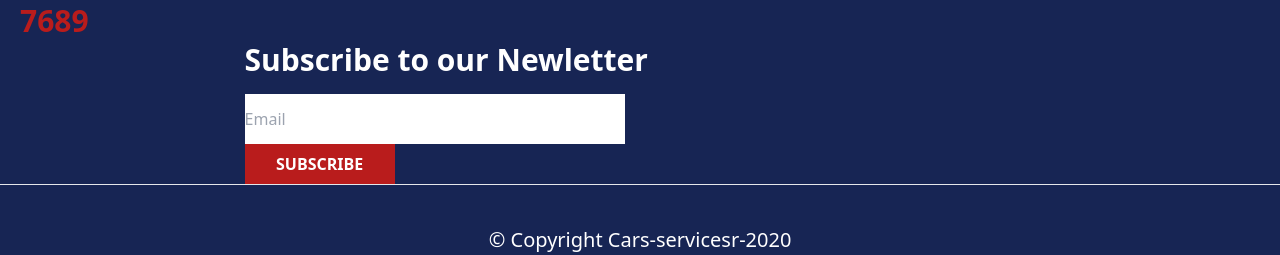
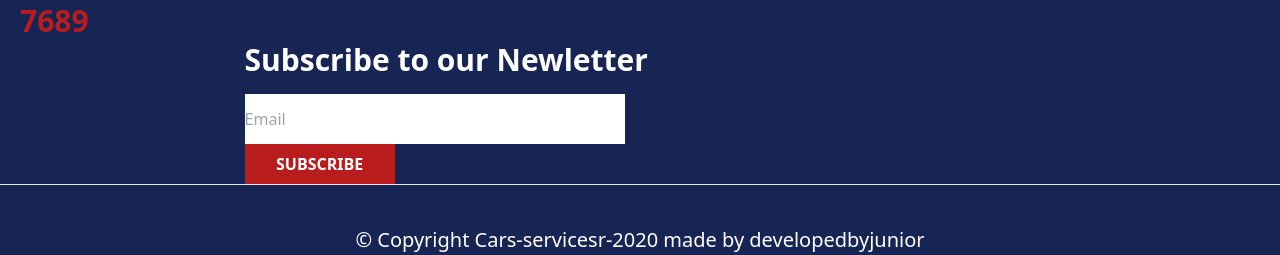
Before and after one commit to developerjunior5/cars-servicers, a website: page index.html in a window 1280 px wide. Shown: the part 3673-3928 px from the top of the page. Drawn offline with nearby package versions, Linux system fonts and the light colour scheme.

Commit message:
fixed footer

```diff
--- a/index.html
+++ b/index.html
@@ -616,7 +616,7 @@
       </div>
       <hr />
       <p class="text-center mt-10 text-white text-[20px]">
-        &copy; Copyright Cars-servicesr-2020
+        &copy; Copyright Cars-servicesr-2020 made by developedbyjunior
       </p>
     </footer>
     <script src="https://unpkg.com/scrollreveal"></script>
```
